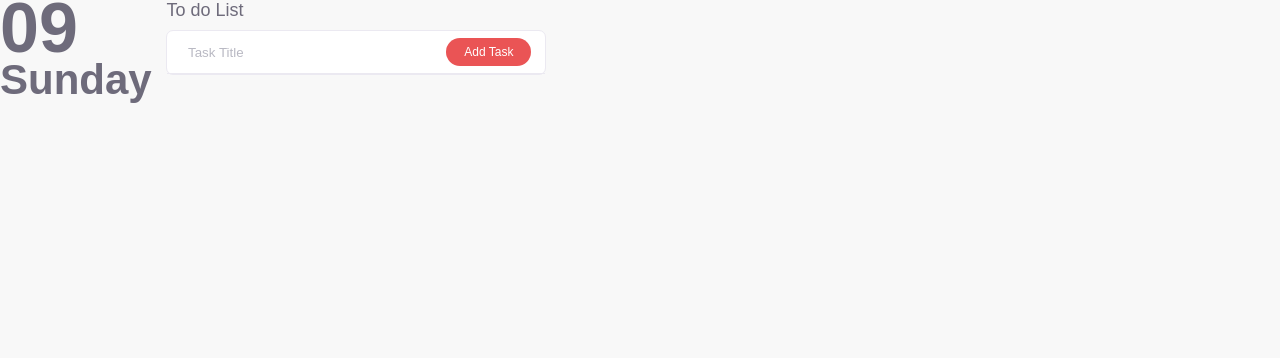
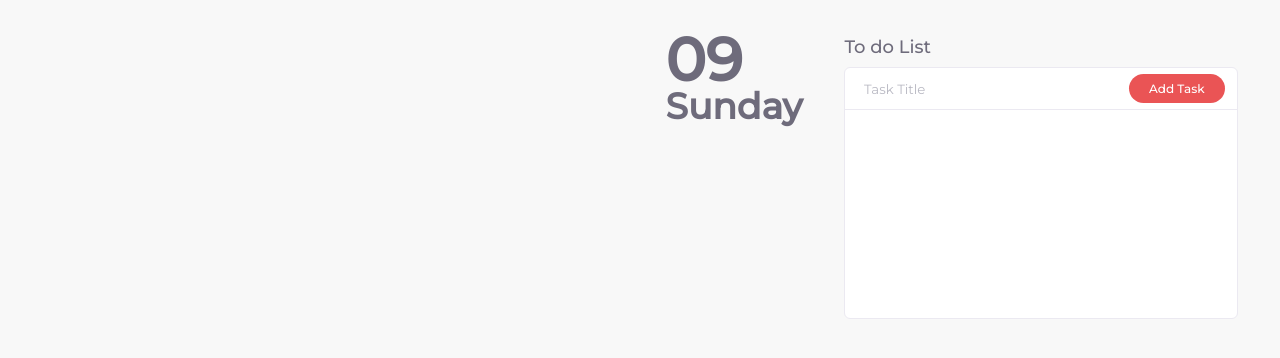
Before and after one commit to joan-KIM/diary, a React (Create React App) app: page / in a window 1280 px wide. Shown: the top 358 px of the page. Built offline with nearby package versions, Linux system fonts and the light colour scheme.

Commit message:
toggle 코드 수정, css 수정

```diff
--- a/public/index.html
+++ b/public/index.html
@@ -3,6 +3,7 @@
   <head>
     <meta charset="utf-8" />
     <link rel="icon" href="%PUBLIC_URL%/favicon.ico" />
+    <link href="https://fonts.googleapis.com/css2?family=Montserrat:wght@400;500&display=swap" rel="stylesheet">
     <meta name="viewport" content="width=device-width, initial-scale=1" />
     <meta name="theme-color" content="#000000" />
     <meta
--- a/src/App.css
+++ b/src/App.css
@@ -3,17 +3,28 @@ body{
   height: 100vh;
   background-color: #F8F8F8;
   font-family: 'Montserrat', sans-serif;
-  font-size: 14px;
+  font-size: 12px;
 }
 
 .App{
   display: flex;
+  flex-direction: row;
+}
+
+.monthly{
+  /* background-color: red; */
+  width: 52%;
+  height: 100vh;
+}
+
+.daily{
+  /* background-color: royalblue; */
+  width:48%;
 }
 
 .date-wrapper{
   font-weight: 600;
   color: #6E6B7B;
-  width: 13%;
 }
 
 .date{
@@ -29,7 +40,8 @@ body{
 
 .todolist-wrapper{
   height: 40%;
-  width: 380px;
+  width: 400px;
+  margin: 0 3.5em;
 }
 
 .todolist-header{
@@ -42,13 +54,13 @@ body{
 
 .todolist-container{
   background-color: #ffffff;
-  /* width: 30%; */
-  height: 85%;
+  box-sizing: content-box;
+  overflow: scroll;
+  height: 250px;
   border-radius: 0.5em;
   border: 1px solid #EBE9F1;
   color: #6E6B7B;
 }
-
 
 .input-container{
   box-sizing: border-box;
@@ -88,7 +100,7 @@ body{
   border-radius: 2em;
   background-color: #EA5455;
   color: #ffffff;
-  padding: 0 1.5em;
+  padding: 0 1.7em;
   transition: box-shadow .2s ease;
 }
 
--- a/src/App.js
+++ b/src/App.js
@@ -1,16 +1,13 @@
 import React from "react";
 import './App.css';
-import Date from "./components/Date";
-import TodoListContainer from "./components/TodoListContainer";
+import Monthly from "./components/Monthly";
+import Daily from "./components/Daily";
 
 function App() {
   return (
     <div className="App">
-      <Date />
-      <div className='todolist-wrapper'>
-        <p className='todolist-header'>To do List</p>
-        <TodoListContainer />
-      </div>
+      <Monthly />
+      <Daily />
     </div>
   );
 }
--- /dev/null
+++ b/src/components/Daily.jsx
@@ -0,0 +1,18 @@
+import React from "react";
+import reactDom from "react-dom";
+import Date from "./Date";
+import TodoListContainer from "./TodoListContainer";
+
+export default function Daily(){
+    return (
+        <div className='daily'>
+            <div style={ {display:'flex', marginTop: '3em'} }>
+                <Date />
+                <div className='todolist-wrapper'>
+                    <p className='todolist-header'>To do List</p>
+                    <TodoListContainer />
+                </div>
+            </div>
+        </div>
+    )
+}
--- /dev/null
+++ b/src/components/Monthly.jsx
@@ -0,0 +1,9 @@
+import React from "react";
+
+export default function Monthly() {
+    return(
+        <div className='monthly'>
+
+        </div>
+    )
+}
--- a/src/components/TodoListContainer.jsx
+++ b/src/components/TodoListContainer.jsx
@@ -23,12 +23,15 @@ export default function TodoListContainer(){
     }
 
     function toggleHandler(id){
-        const todolist = tasks;
-        todolist.forEach(task => {
-            if(task.id === id){
-                task.state = !task.state;
+        const todolist = tasks.map(task => {
+            if (task.id === id) {
+              return {
+                ...task,
+                state: !task.state,
+              }
             }
-        })
+            return task;
+          });
 
         setTasks(todolist);
     }
```
